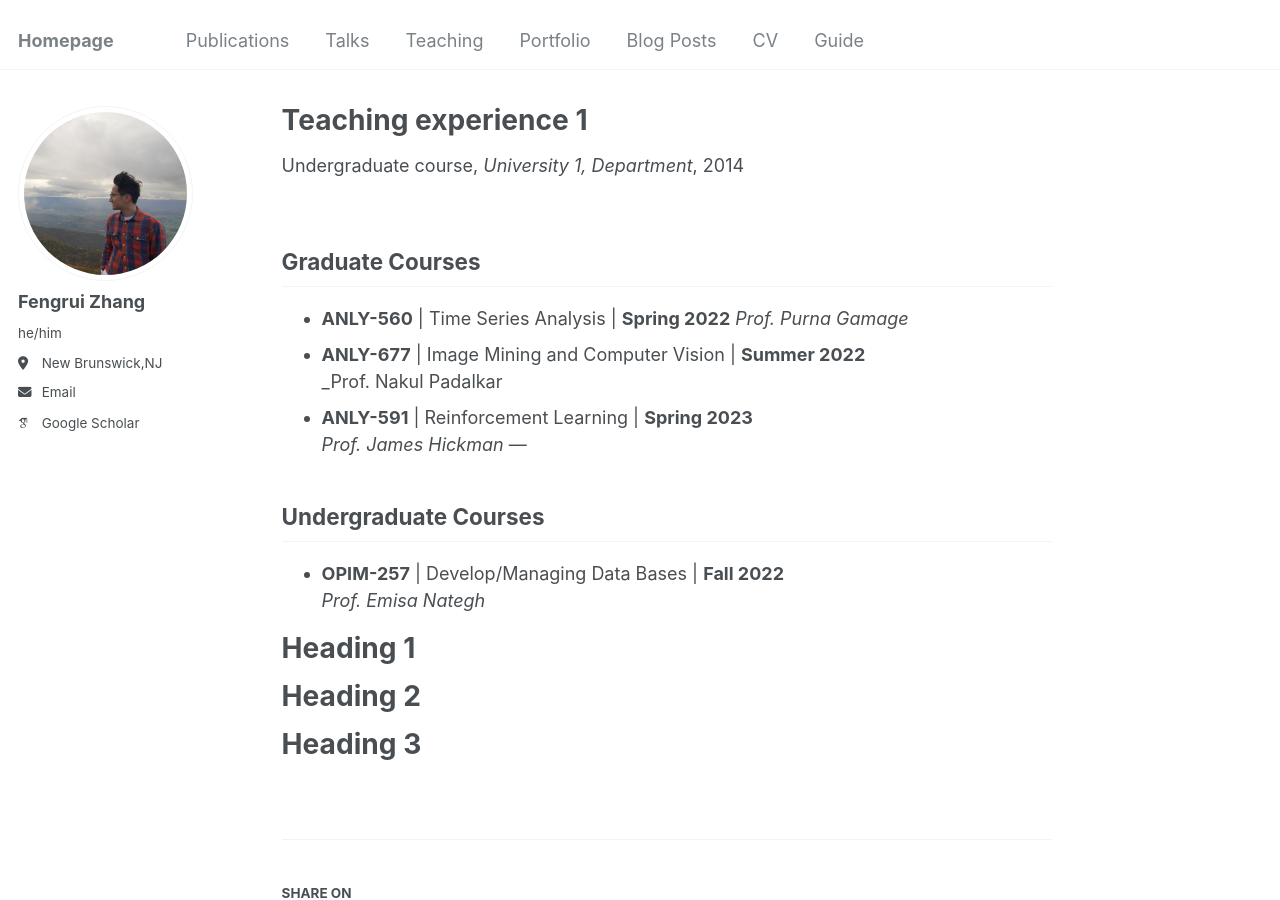
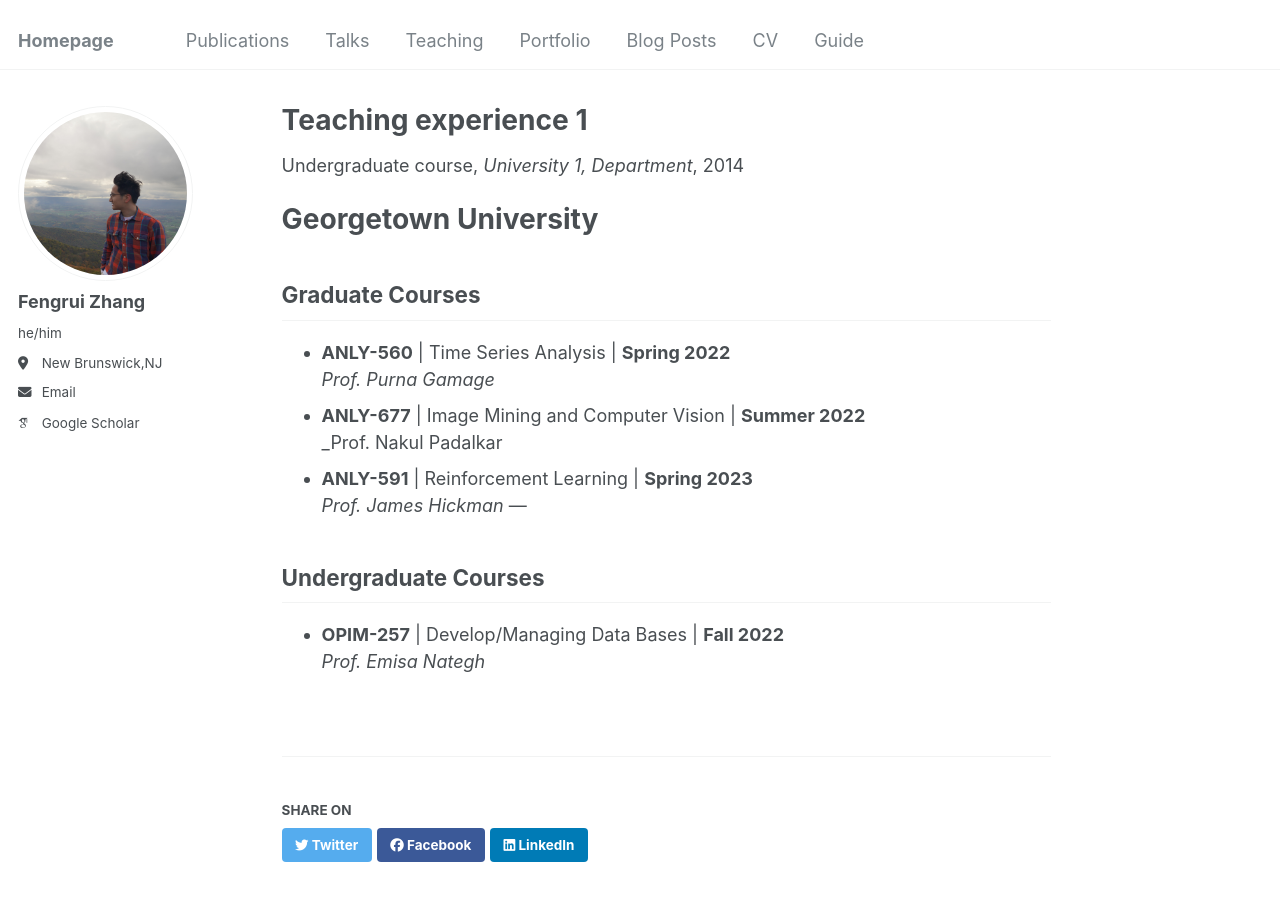
Before and after one commit to fengrui-z/fengrui-z.github.io, a Jekyll site: the page built from _teaching/2014-spring-teaching-1.md, in a window 1280 px wide and 900 px high. Built offline with Jekyll 4.4.1, drawn with Linux system fonts in a browser that asks for light colours; some web fonts are replaced.

Commit message:
Update 2014-spring-teaching-1.md

```diff
--- a/_teaching/2014-spring-teaching-1.md
+++ b/_teaching/2014-spring-teaching-1.md
@@ -7,25 +7,16 @@ venue: "University 1, Department"
 date: 2014-01-01
 location: "City, Country"
 ---
-
+# Georgetown University
 ## Graduate Courses
-- **ANLY-560** | Time Series Analysis                                                | **Spring 2022**
+- **ANLY-560** | Time Series Analysis                                                | **Spring 2022** <br>
   _Prof. Purna Gamage_
-- **ANLY-677** | Image Mining and Computer Vision                                    | **Summer 2022**
+- **ANLY-677** | Image Mining and Computer Vision                                    | **Summer 2022** <br>
   _Prof. Nakul Padalkar
-- **ANLY-591** | Reinforcement Learning                                              | **Spring 2023**
+- **ANLY-591** | Reinforcement Learning                                              | **Spring 2023** <br>
   _Prof. James Hickman_
 ---
 
 ## Undergraduate Courses
-- **OPIM-257** | Develop/Managing Data Bases                                         | **Fall 2022**
+- **OPIM-257** | Develop/Managing Data Bases                                         | **Fall 2022**  <br>
   _Prof. Emisa Nategh_
-
-Heading 1
-======
-
-Heading 2
-======
-
-Heading 3
-======
```
